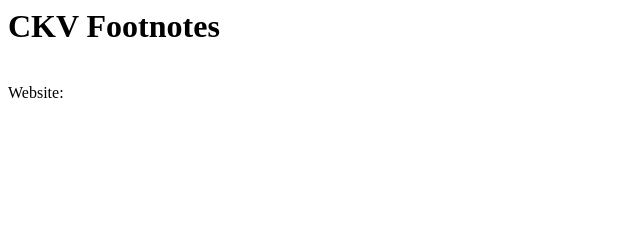
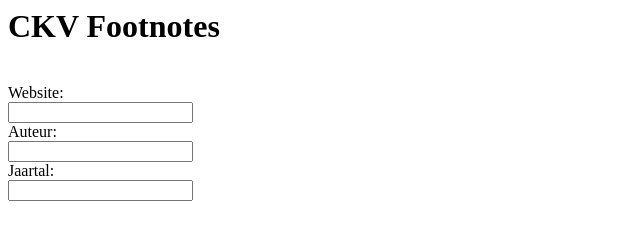
Before and after one commit to tristan-tr/footnote-creator, a plain HTML site: page index.html in a window 1280 px wide. Shown: the whole page, without its empty margins (0-640 px from the left). Drawn offline with Linux system fonts and the light colour scheme.

Commit message:
Update index.html

```diff
--- a/index.html
+++ b/index.html
@@ -2,5 +2,9 @@
 <br/>
 <form>
 	<label for="website">Website:</label><br/>
-	<input type="text" id="website" name="websitebox>
+	<input type="text" id="website" name="websitebox"><br/>
+	<label for="author">Auteur:</label><br/>
+	<input type="text" id="author" name="authorbox"><br/>
+	<label for="year">Jaartal:</label><br/>
+	<input type="text" id="year" name="yearbox"><br/>
 </form>
```
